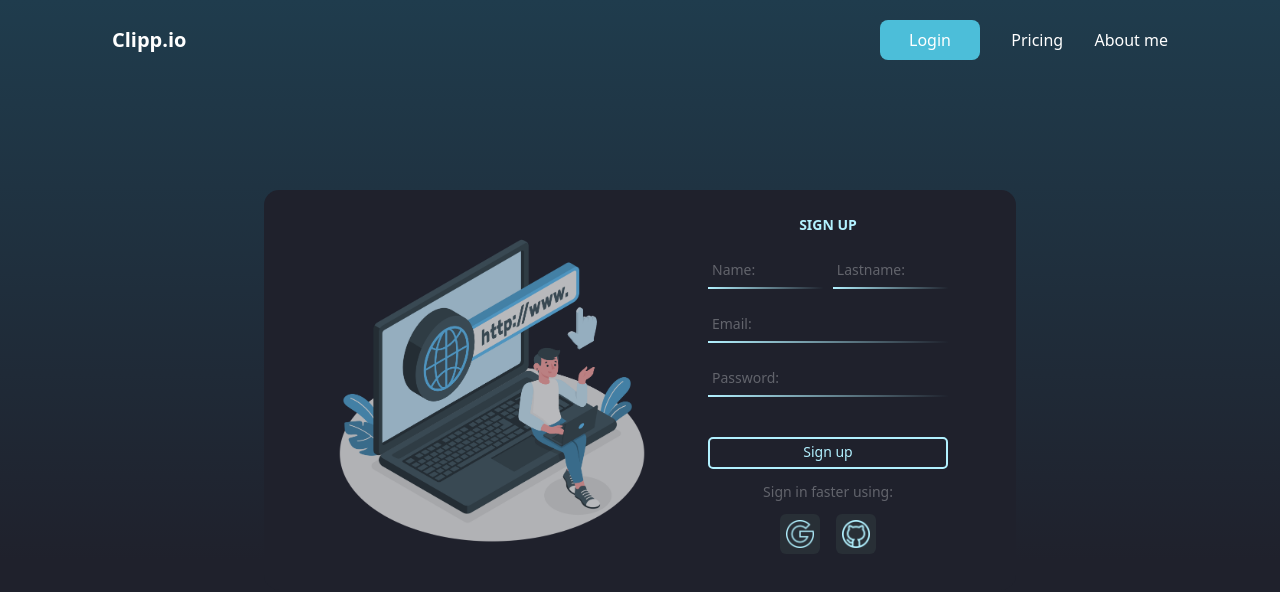
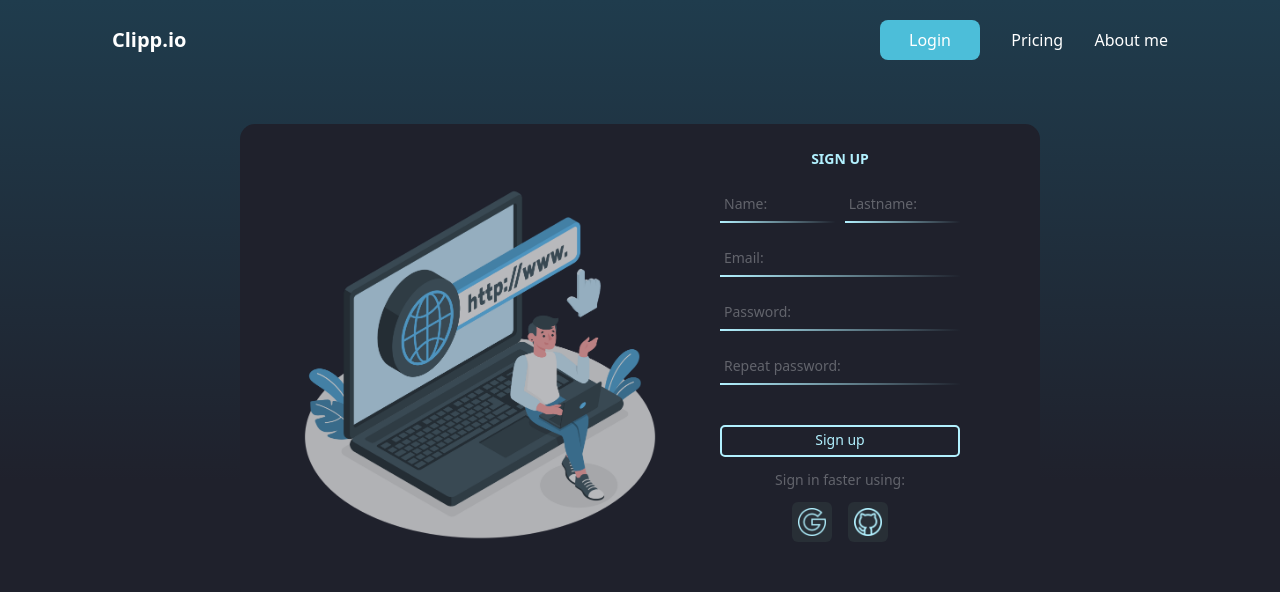
Before and after one commit to RoberthLoorDev/link-shortener, a Vue app in the folder frontend/: page /login in a window 1280 px wide. Shown: the top 592 px of the page. Built offline with nearby package versions, Linux system fonts and the light colour scheme; what tailwindcss-animated would draw is missing.

Commit message:
fix: small design improvements

```diff
--- a/frontend/src/components/SignUpFormComponent.vue
+++ b/frontend/src/components/SignUpFormComponent.vue
@@ -80,6 +80,23 @@
       <span class="w-[100%] h-[2px] mt-1 - line_input"></span>
     </div>
 
+    <!-- input -->
+    <div class="relative flex justify-start flex-col w-[15rem] mt-6">
+      <input
+        spellcheck="false"
+        class="outline-none bg-transparent z-10 text-white _ input-text"
+        type="text"
+        id="name"
+        required
+      />
+      <label
+        class="absolute text-[14px] ml-1 text-[#62646C] select-none -z-5 _ label-input"
+        for="name"
+        >Repeat password:</label
+      >
+      <span class="w-[100%] h-[2px] mt-1 - line_input"></span>
+    </div>
+
     <button
       type="submit"
       class="relative w-[15rem] flex justify-center items-center border-[#B2F1FF] border-[2px] mt-10 rounded-[5px] h-[2rem] text-[14px] hover:border-[#62e0fe] active:border-[#0288b8d7]"
--- a/frontend/src/pages/SignUp.vue
+++ b/frontend/src/pages/SignUp.vue
@@ -1,13 +1,11 @@
 <template>
   <div class="background">
     <NavbarComponent></NavbarComponent>
-    <div class="flex flex-1 justify-center items-center">
+    <div class="flex flex-1 justify-center">
       <!-- box-signup -->
-      <div
-        class="flex h-[25rem] bg-[#1F212C] -mt-20 rounded-[15px] shadow-none"
-      >
+      <div class="flex h-[30rem] bg-[#1F212C] rounded-[15px] shadow-none mt-16">
         <div class="hidden md:flex justify-center items-center w-[50%]">
-          <img class="w-[20rem] ml-20" src="../assets/image-sign.png" alt="" />
+          <img class="w-[23rem] ml-20" src="../assets/image-sign.png" alt="" />
         </div>
         <div class="flex flex-col items-center w-[100%] md:w-[50%]">
           <!-- Form login signup -->
@@ -37,7 +35,7 @@ export default {
 
 <style>
 .background {
-  background: linear-gradient(180deg, #1f3c4d 0%, #1f212c 70.08%);
+  background: linear-gradient(180deg, #1f3c4d 0%, #1f212c 60.08%);
   display: flex;
   flex-direction: column;
   min-height: 100vh;
```
